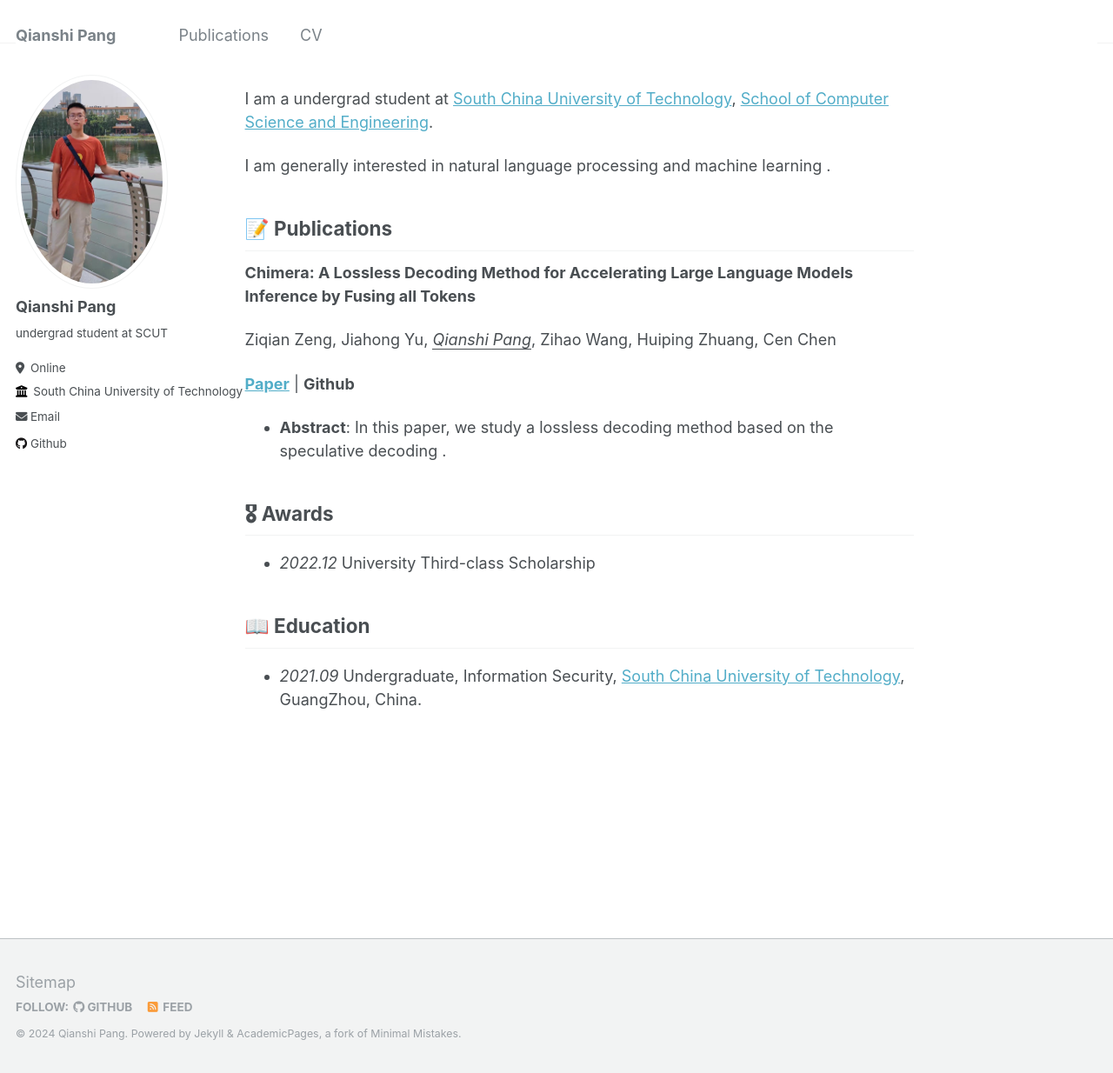
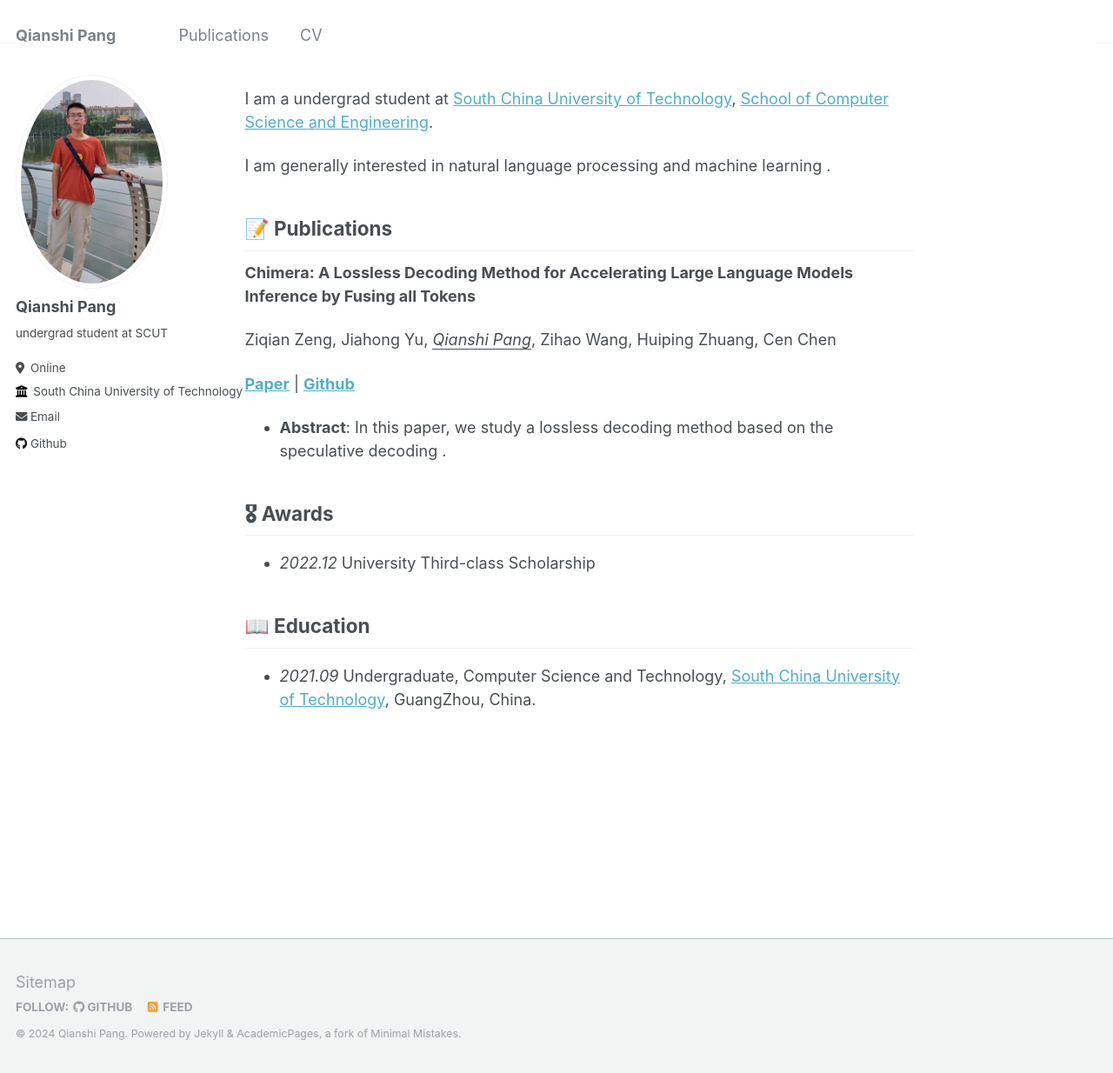
Before and after one commit to qspang/qspang.github.io, a Jekyll site: the page built from _pages/about.md, in a window 1280 px wide and 1234 px high. Shown: the whole window at 87% size. Built offline with Jekyll 4.4.1, drawn with Linux system fonts in a browser that asks for light colours.

Commit message:
Update about.md

```diff
--- a/_pages/about.md
+++ b/_pages/about.md
@@ -21,7 +21,7 @@ I am generally interested in natural language processing and machine learning .
 Ziqian Zeng, Jiahong Yu, *<ins>Qianshi Pang</ins>*, Zihao Wang, Huiping Zhuang, Cen Chen
 
 
-<p><a href="https://arxiv.org/abs/2402.15758"><strong>Paper</strong></a> | <a href="https://github.com/kafkayu/Chimera"></a><strong>Github</strong></p>
+<p><a href="https://arxiv.org/abs/2402.15758"><strong>Paper</strong></a> | <a href="https://github.com/kafkayu/Chimera"><strong>Github</strong></a></p>
 
 
 
@@ -36,4 +36,4 @@ Ziqian Zeng, Jiahong Yu, *<ins>Qianshi Pang</ins>*, Zihao Wang, Huiping Zhuang,
 
 ## 📖 Education
 
-- *2021.09* Undergraduate, Information Security, [South China University of Technology](https://www.scut.edu.cn/new/), GuangZhou, China.
+- *2021.09* Undergraduate, Computer Science and Technology, [South China University of Technology](https://www.scut.edu.cn/new/), GuangZhou, China.
```
